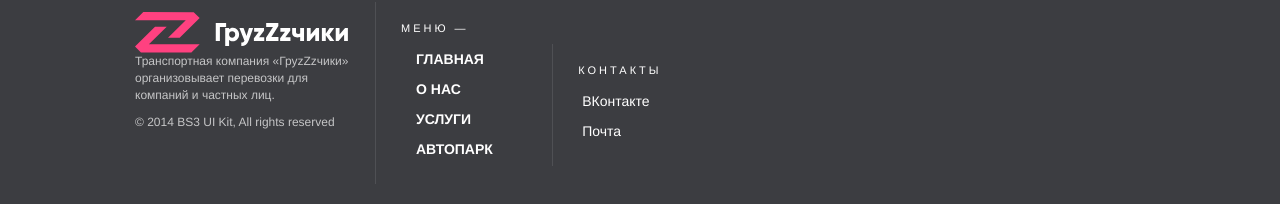
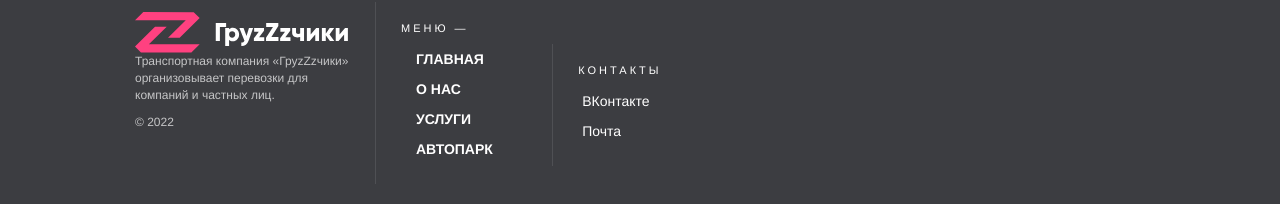
Before and after one commit to gruzzzchiki/-, a plain HTML site: page index.html in a window 1280 px wide. Shown: the part 3841-4045 px from the top of the page. Drawn offline with nearby package versions, Linux system fonts and the light colour scheme.

Commit message:
Update index.html

```diff
--- a/index.html
+++ b/index.html
@@ -159,7 +159,7 @@
             <div class="col-md-3 footer-brand animated fadeInLeft">
             <a href = "\" class = "logo"><img src = "../img/header/logo.svg"></a>
             <p>Транспортная компания «ГруzZzчики» организовывает перевозки для компаний и частных лиц.</p>
-            <p>© 2014 BS3 UI Kit, All rights reserved</p>
+            <p>© 2022</p>
             </div>
             <div class="col-md-4 footer-nav animated fadeInUp">
             <h4>Меню —</h4>
```
